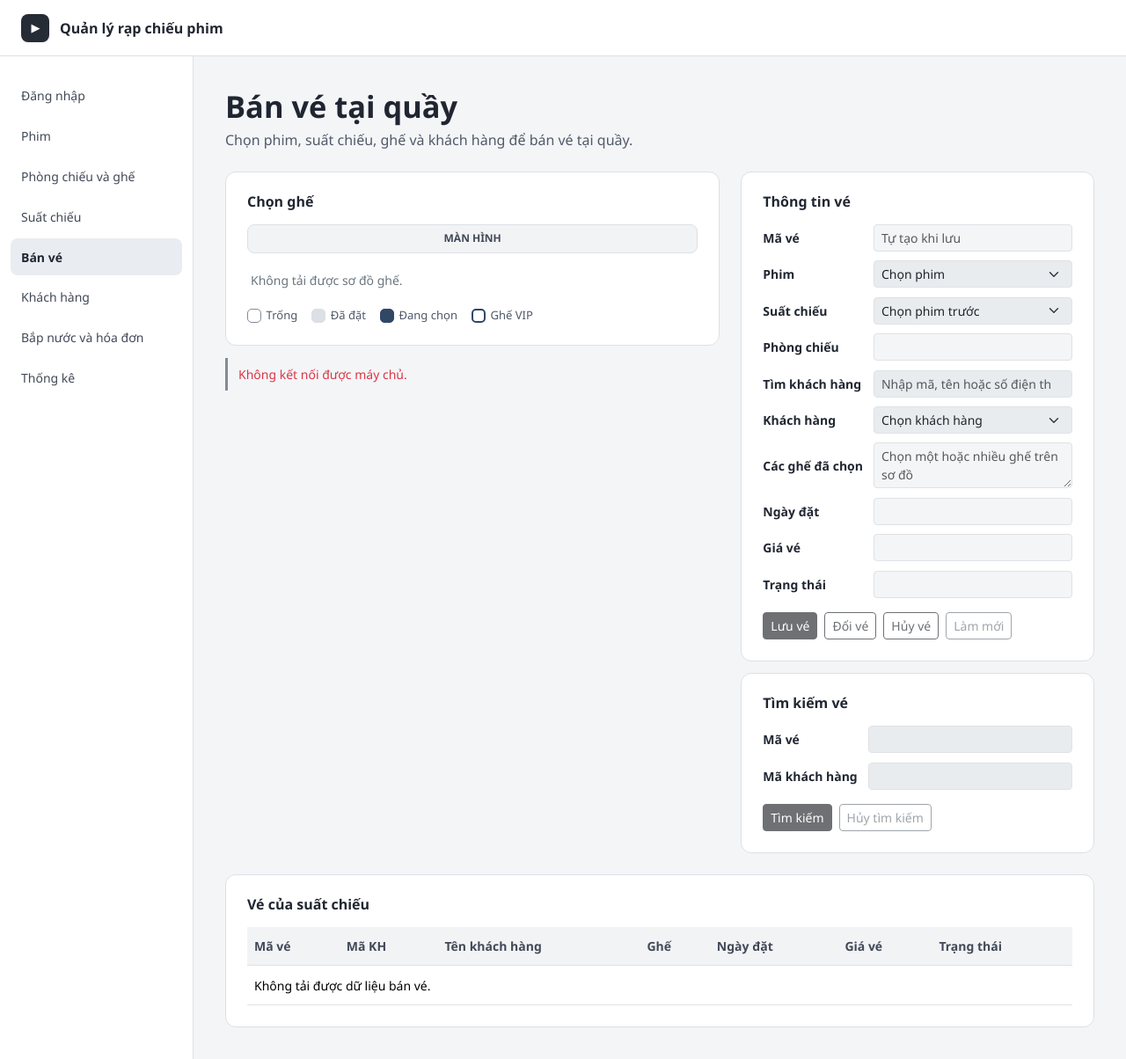
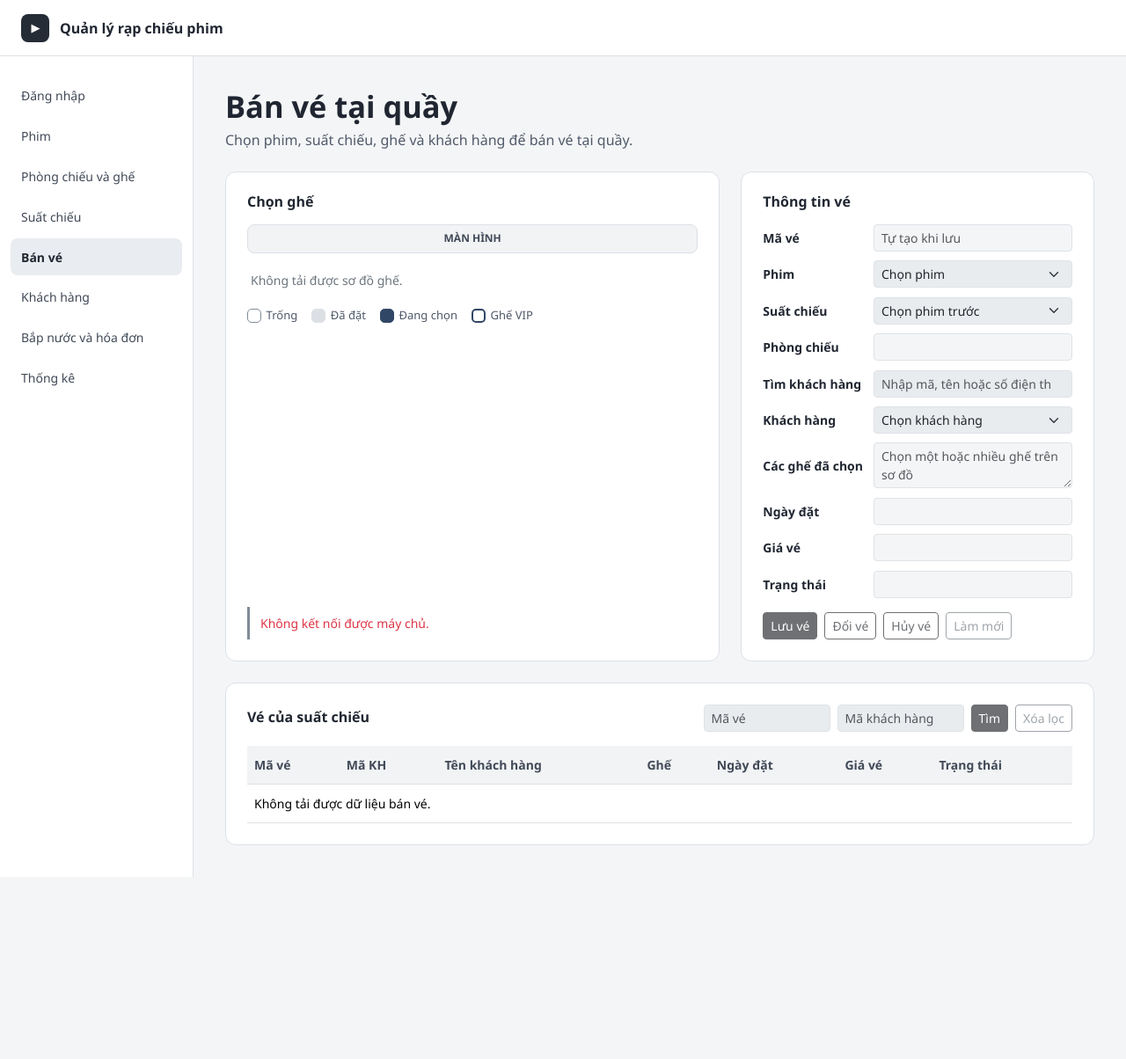
Before and after one commit to qhung458/quan-ly-rap-chieu-phim, a website: page static/html/ban-ve.html in a window 1280 px wide. Shown: the whole page at 88% size. After the commit the page ends 997 px from the top, so only its background shows below. Drawn offline with nearby package versions, Linux system fonts and the light colour scheme; no server answers.

Commit message:
Chỉnh bố cục trang bán vé

```diff
--- a/static/css/ban-ve.css
+++ b/static/css/ban-ve.css
@@ -1,7 +1,12 @@
 .ticket-layout {
   display: grid;
   gap: 1.5rem;
-  align-items: start;
+  align-items: stretch;
+}
+
+.seat-panel {
+  display: flex;
+  flex-direction: column;
 }
 
 .ticket-fields {
@@ -49,8 +54,32 @@
   margin: 0;
 }
 
-.ticket-layout > .detail-stack {
-  min-width: 0;
+.ticket-list-heading,
+.ticket-list-title,
+.ticket-search {
+  display: flex;
+  align-items: center;
+}
+
+.ticket-list-heading {
+  justify-content: space-between;
+  flex-wrap: wrap;
+  gap: 0.75rem 1rem;
+}
+
+.ticket-list-title {
+  flex-wrap: wrap;
+  gap: 0.35rem 0.75rem;
+}
+
+.ticket-search {
+  flex-wrap: wrap;
+  justify-content: flex-end;
+  gap: 0.5rem;
+}
+
+.ticket-search .form-control {
+  width: 9rem;
 }
 
 .seat-row-label {
@@ -127,6 +156,7 @@
 }
 
 .ticket-feedback {
+  margin-top: auto;
   padding: 0.5rem 0.75rem;
   border-left: 3px solid #818b98;
   color: #505a69;
@@ -176,4 +206,9 @@
   .ticket-fields .form-label:not(:first-child) {
     margin-top: 0.35rem;
   }
+
+  .ticket-search,
+  .ticket-search .form-control {
+    width: 100%;
+  }
 }
--- a/static/html/ban-ve.html
+++ b/static/html/ban-ve.html
@@ -45,8 +45,7 @@
         Chọn phim, suất chiếu, ghế và khách hàng để bán vé tại quầy.
       </p>
       <div class="ticket-layout">
-        <div class="detail-stack">
-          <section class="panel" aria-labelledby="seats-title">
+        <section class="panel seat-panel" aria-labelledby="seats-title">
           <h2 id="seats-title">Chọn ghế <span id="seat-show"></span></h2>
           <div class="seat-screen">Màn hình</div>
           <div class="seat-scroll">
@@ -71,15 +70,13 @@
               <span class="seat-key is-vip" aria-hidden="true"></span> Ghế VIP
             </li>
           </ul>
-          </section>
           <p
             class="ticket-feedback small mb-0"
             id="ticket-message"
             role="status"
             aria-atomic="true"
           ></p>
-        </div>
-        <div class="detail-stack">
+        </section>
         <section class="panel" aria-labelledby="ticket-title">
             <h2 id="ticket-title">Thông tin vé</h2>
             <form id="ticket-form">
@@ -197,32 +194,37 @@
               </div>
             </form>
         </section>
-          <section class="panel" aria-labelledby="search-title">
-            <h2 id="search-title">Tìm kiếm vé</h2>
-            <form id="ticket-search">
-              <div class="ticket-fields mb-3">
-                <label class="form-label" for="search-ticket-id">Mã vé</label>
+        <section class="panel ticket-list" aria-labelledby="tickets-title">
+          <div class="ticket-list-heading mb-3">
+            <div class="ticket-list-title">
+              <h2 id="tickets-title" class="mb-0">Vé của suất chiếu</h2>
+              <span
+                id="ticket-count"
+                class="text-secondary small"
+                role="status"
+              ></span>
+            </div>
+            <form id="ticket-search" class="ticket-search">
               <input
                 class="form-control form-control-sm"
                 id="search-ticket-id"
                 type="search"
                 maxlength="15"
+                placeholder="Mã vé"
+                aria-label="Tìm theo mã vé"
                 disabled
               />
-                <label class="form-label" for="search-customer-id"
-                  >Mã khách hàng</label
-                >
               <input
                 class="form-control form-control-sm"
                 id="search-customer-id"
                 type="search"
                 maxlength="10"
+                placeholder="Mã khách hàng"
+                aria-label="Tìm theo mã khách hàng"
                 disabled
               />
-              </div>
-              <div class="d-flex flex-wrap gap-2">
               <button class="btn btn-dark btn-sm" type="submit" disabled>
-                  Tìm kiếm
+                Tìm
               </button>
               <button
                 class="btn btn-outline-secondary btn-sm"
@@ -230,22 +232,9 @@
                 type="button"
                 disabled
               >
-                  Hủy tìm kiếm
+                Xóa lọc
               </button>
-              </div>
             </form>
-          </section>
-        </div>
-        <section class="panel ticket-list" aria-labelledby="tickets-title">
-          <div
-            class="d-flex justify-content-between align-items-center gap-3 mb-3"
-          >
-            <h2 id="tickets-title" class="mb-0">Vé của suất chiếu</h2>
-            <span
-              id="ticket-count"
-              class="text-secondary small"
-              role="status"
-            ></span>
           </div>
           <div class="table-responsive">
             <table
```
Lines whose indentation alone changed are shown as unchanged.
